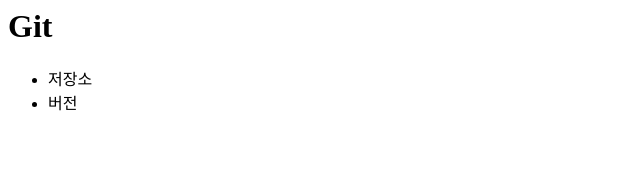
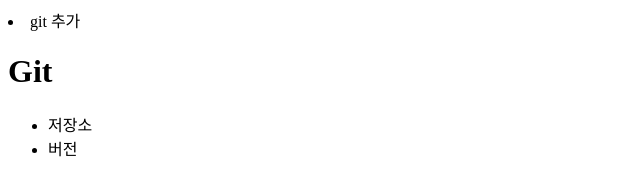
Before and after one commit to load7carry8/opentutorial_git, a plain HTML site: page index.html in a window 1280 px wide. Shown: the whole page, without its empty margins (0-640 px from the left). Drawn offline with Linux system fonts and the light colour scheme.

Commit message:
깃 추가

```diff
--- a/index.html
+++ b/index.html
@@ -1,6 +1,7 @@
 <html>
     <head>
         <title>Git 수업</title>
+        <li> git 추가</li>
     </head>
     <body>
         <header>
```
